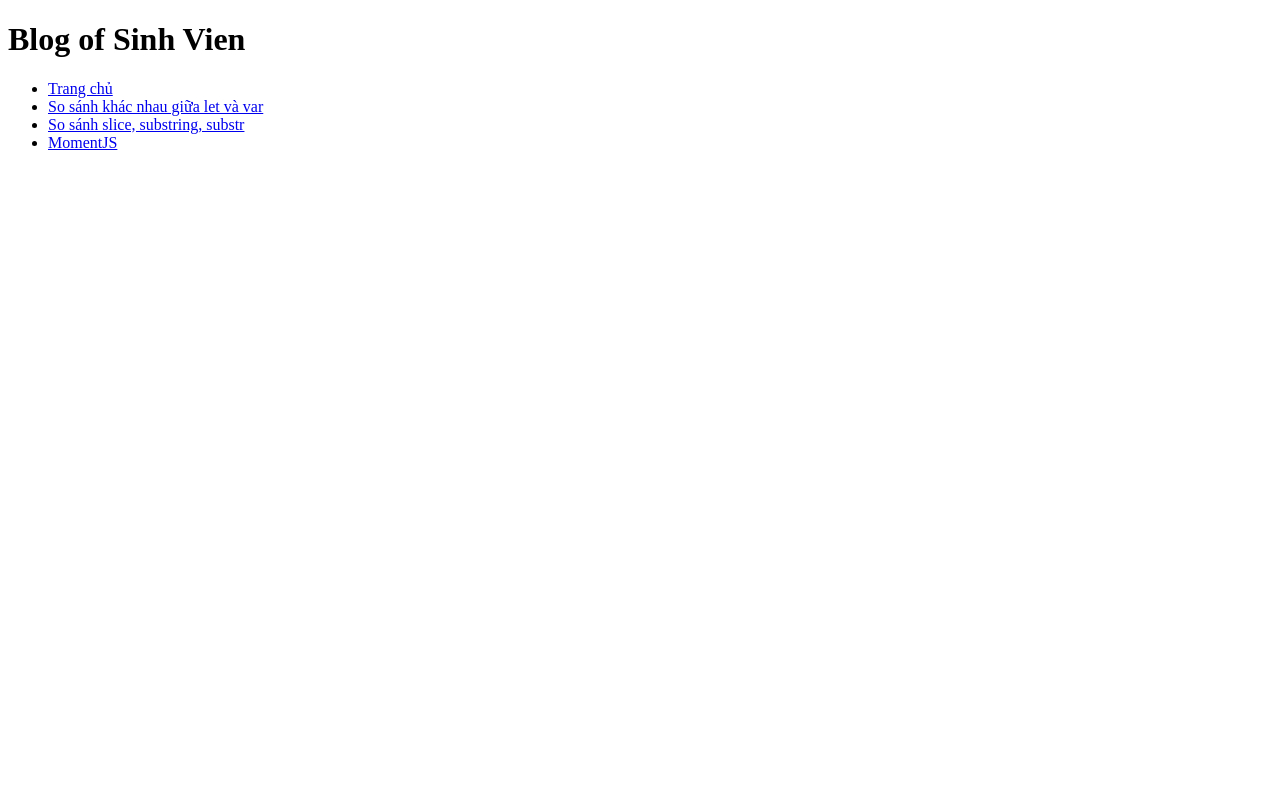
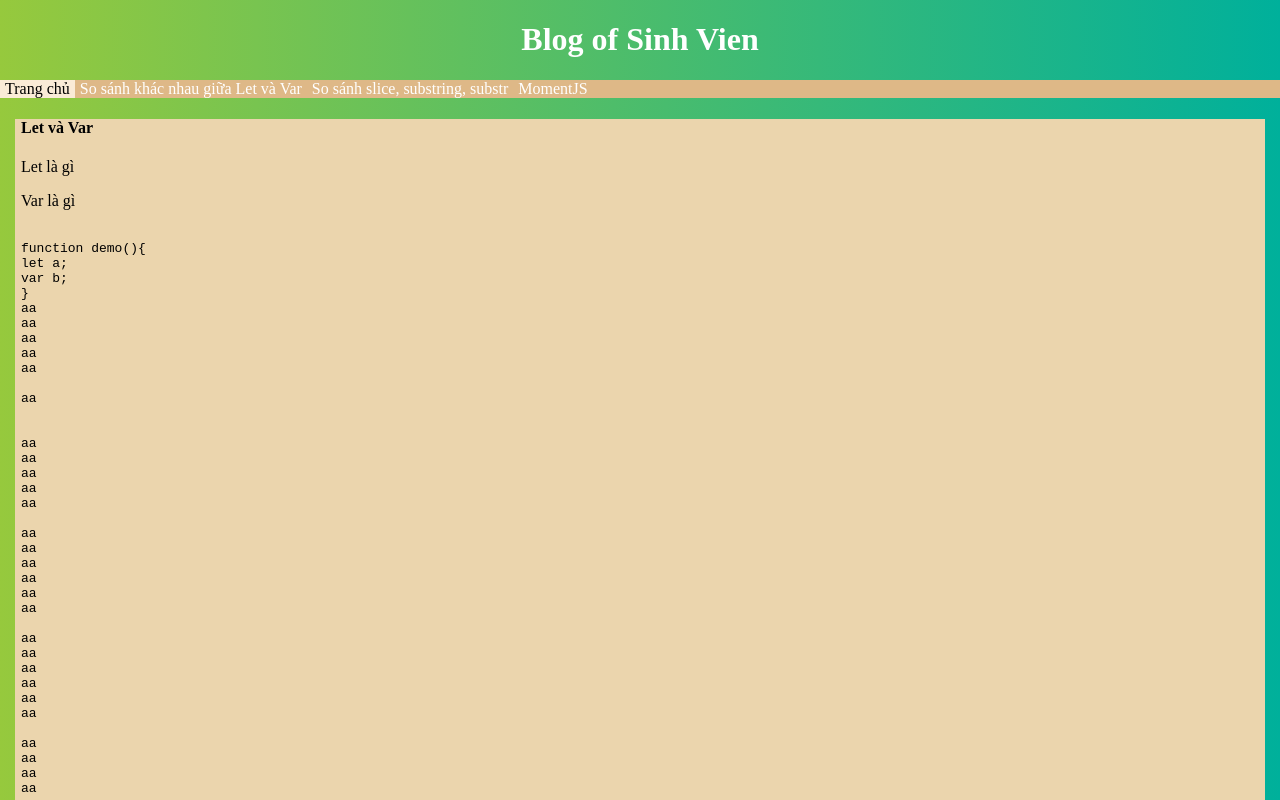
Before and after one commit to danceschool2110/HCJ_new, a plain HTML site: page index.html in a window 1280 px wide. Shown: the top 800 px of the page. Drawn offline with Linux system fonts and the light colour scheme.

Commit message:
them css

```diff
--- a/index.html
+++ b/index.html
@@ -14,11 +14,95 @@
     </header>
     <nav>
         <ul>
-            <li><a href="index.html">Trang chủ</a></li>
-            <li><a href="so-sanh.html">So sánh khác nhau giữa let và var</a></li>
+            <li><a class="nav-active" href="index.html">Trang chủ</a></li>
+            <li><a href="so-sanh.html">So sánh khác nhau giữa Let và Var</a></li>
             <li><a href="so-sanh-sss.html">So sánh slice, substring, substr</a></li>
             <li><a href="moment.html">MomentJS</a></li>
         </ul>
+        <article>
+            <h4>Let và Var</h4>
+            <p>Let là gì</p>
+            <p>Var là gì</p>
+<pre><code>
+function demo(){
+let a;
+var b;
+}
+aa
+aa
+aa
+aa
+aa
+
+aa
+
+
+aa
+aa
+aa
+aa
+aa
+
+aa
+aa
+aa
+aa
+aa
+aa
+
+aa
+aa
+aa
+aa
+aa
+aa
+
+aa
+aa
+aa
+aa
+aa
+aa
+
+aa
+aa
+aa
+aa
+aa
+aa
+
+aa
+aa
+aa
+aa
+aa
+aa
+
+aa
+aa
+aa
+aa
+aa
+aa
+
+aa
+
+aa
+aa
+aa
+aa
+aa
+
+aa
+aa
+aa
+aa
+aa
+aa
+
+aa
+</code></pre>
+        </article>
     </nav>
 </body>
 </html>
--- a/resource/main.css
+++ b/resource/main.css
@@ -0,0 +1,54 @@
+body{
+    margin: 0;
+    background: #00b09b;  /* fallback for old browsers */
+    background: -webkit-linear-gradient(to right, #96c93d, #00b09b);  /* Chrome 10-25, Safari 5.1-6 */
+    background: linear-gradient(to right, #96c93d, #00b09b); /* W3C, IE 10+/ Edge, Firefox 16+, Chrome 26+, Opera 12+, Safari 7+ */
+    min-height: 100vh;
+}
+header h1{
+    text-align: center;
+    color:white;
+}
+nav{
+    position: sticky;
+    top: 0px;
+}
+nav ul{
+    list-style-type: none;
+    background-color: burlywood;
+    overflow: hidden;
+    margin: 0;
+    padding: 0;
+}
+nav ul li{
+    float: left;
+
+}
+nav ul li a{
+    text-decoration: none;
+    display: block;
+    color: white;
+    padding: 0 5px;
+}
+nav ul li a:hover{
+    background-color: antiquewhite;
+    color: black;
+}
+article{
+    margin: 15px;
+    padding: 0 6px;
+    background-color: #ebd5ad;
+}
+nav .nav-active{
+    background-color: antiquewhite;
+    color:black;
+}
+/*nav article pre code{
+    text-align: left;
+}*/
+@media only screen and (max-width:800px) {
+    nav ul li{
+        float:none;
+        text-align: center;
+    }
+}
```
Also changed, not shown: moment.html (+1 -1 lines), so-sanh-sss.html (+1 -1 lines), so-sanh.html (+1 -1 lines).
